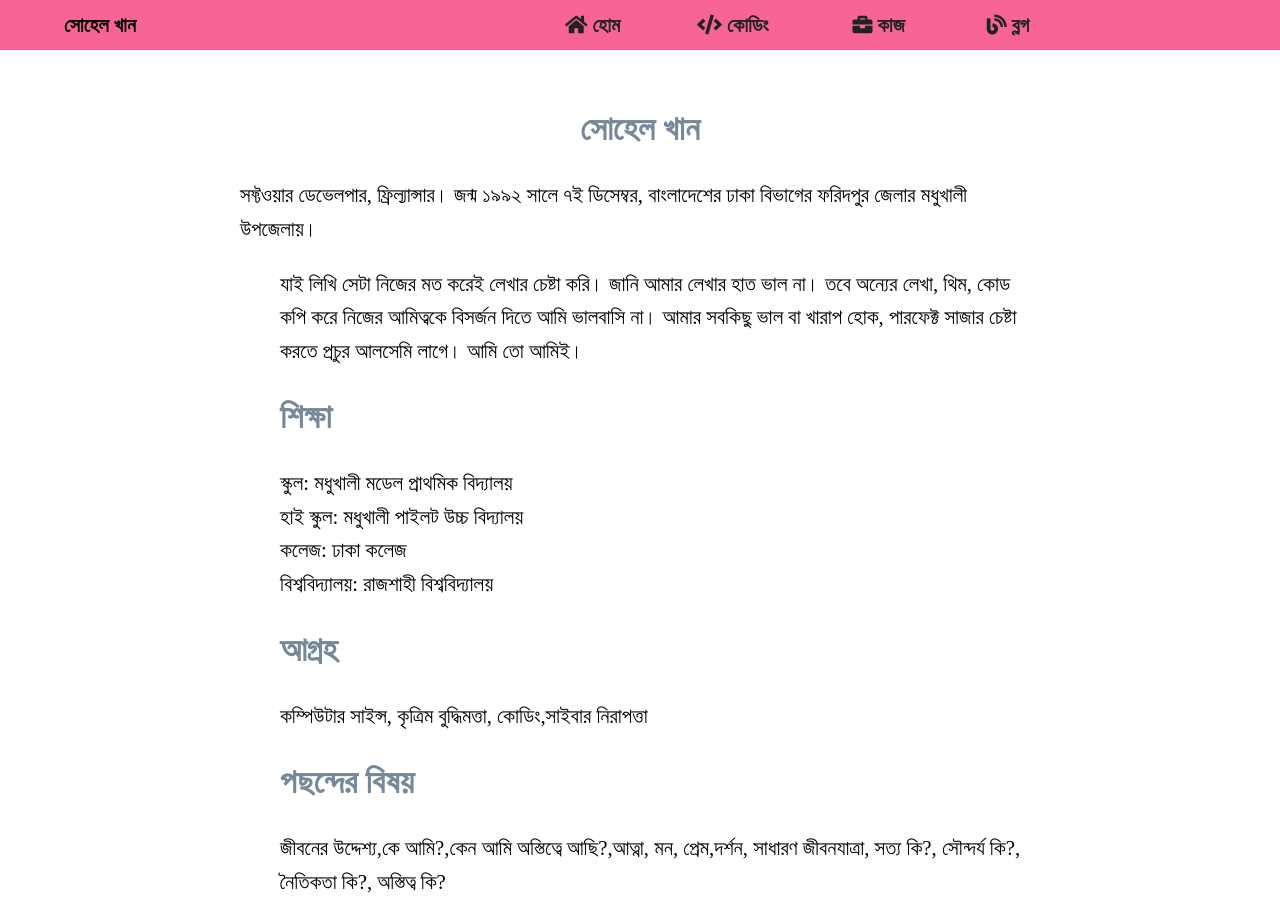
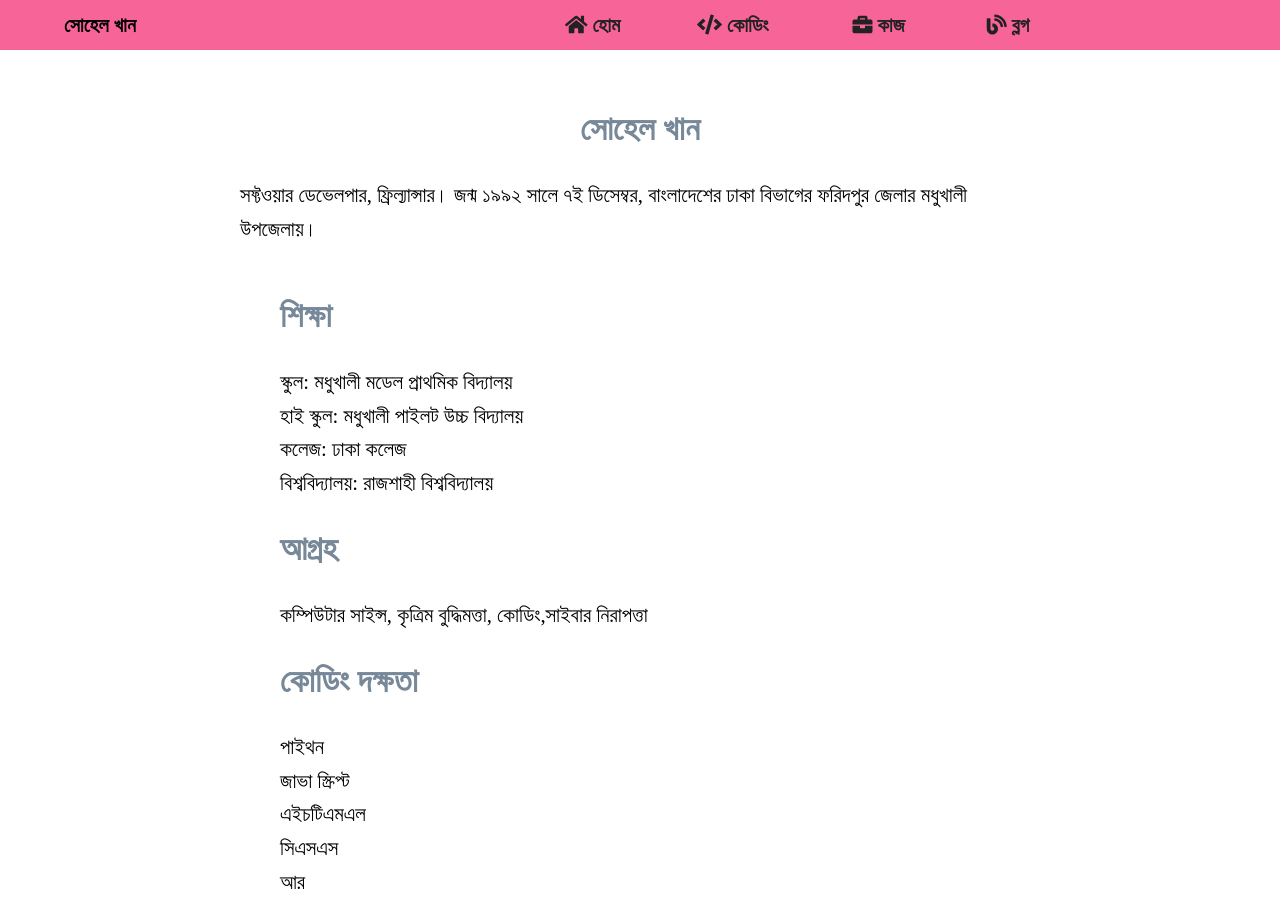
Before and after one commit to sohelkhanz/sohelkhanz.github.io, a Jekyll site: the page built from index.md, in a window 1280 px wide and 900 px high. Built offline with Jekyll 4.4.1, drawn with Linux system fonts in a browser that asks for light colours.

Commit message:
Update index.md

```diff
--- a/index.md
+++ b/index.md
@@ -5,13 +5,20 @@ description: সফ্টওয়ার ডেভেলপার, ফ্রি
 permalink: /
 layout: default
 ---
-- যাই লিখি সেটা নিজের মত করেই লেখার চেষ্টা করি। জানি আমার লেখার হাত ভাল না। তবে অন্যের লেখা, থিম, কোড কপি করে নিজের আমিত্বকে বিসর্জন দিতে আমি ভালবাসি না। আমার সবকিছু ভাল বা খারাপ হোক, পারফেক্ট সাজার চেষ্টা করতে প্রচুর আলসেমি লাগে। আমি তো আমিই।
-# শিক্ষা
+
+- # শিক্ষা
 - স্কুল: মধুখালী মডেল প্রাথমিক  বিদ্যালয়
 - হাই স্কুল: মধুখালী পাইলট উচ্চ বিদ্যালয়
 - কলেজ: ঢাকা কলেজ
 - বিশ্ববিদ্যালয়: রাজশাহী বিশ্ববিদ্যালয়
 # আগ্রহ
 কম্পিউটার সাইন্স, কৃত্রিম বুদ্ধিমত্তা, কোডিং,সাইবার নিরাপত্তা
+# কোডিং দক্ষতা
+- পাইথন
+- জাভা স্ক্রিপ্ট
+- এইচটিএমএল
+- সিএসএস
+- আর
+- মার্কডাউন
 # পছন্দের বিষয়
 জীবনের উদ্দেশ্য,কে আমি?,কেন আমি অস্তিত্বে আছি?,আত্না, মন, প্রেম,দর্শন, সাধারণ জীবনযাত্রা, সত্য কি?, সৌন্দর্য কি?, নৈতিকতা কি?, অস্তিত্ব কি?
```
